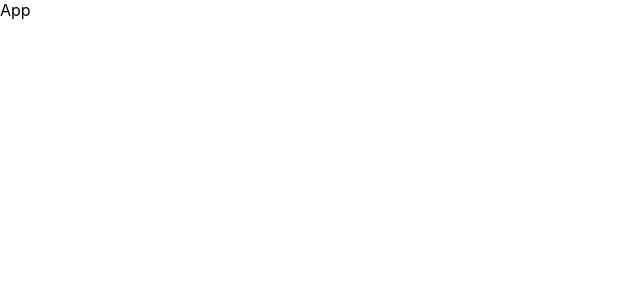
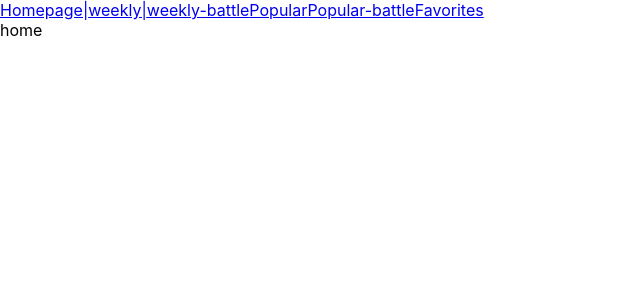
Before and after one commit to anitamayousse/react, a React (Create React App) app in the folder moovice/: page / in a window 1280 px wide. Shown: the top 300 px of the page, without its empty margins (0-640 px from the left). Built offline with nearby package versions, Linux system fonts and the light colour scheme.

Commit message:
added pages

```diff
--- a/moovice/src/App.js
+++ b/moovice/src/App.js
@@ -1,9 +1,35 @@
 import React, { Component } from 'react'
 
+import { BrowserRouter, Switch, Route, Link } from "react-router-dom";
+
+import Home from './pages/home'
+import Weekly from './pages/weekly'
+import WeeklyBattle from './pages/weeklybattle'
+import Popular from './pages/popular'
+import PopularBattle from './pages/popularbattle'
+import Favorites from './pages/favorites'
 export class App extends Component {
   render() {
     return (
-      <div>App</div>
+      <BrowserRouter>
+      <nav>
+        <Link to="/">Homepage|</Link>
+        <Link to="/weekly">weekly|</Link>
+        <Link to="/weeklybattle">weekly-battle</Link>
+        <Link to="/popular">Popular</Link>
+        <Link to="/popularbattle">Popular-battle</Link>
+        <Link to="/favorites">Favorites</Link>
+      </nav>
+
+      <Switch>
+        <Route exact path="/" component={Home} />
+        <Route exact path="/weekly" component={Weekly} />
+        <Route exact path="/weeklybattle" component={WeeklyBattle} />
+        <Route path="/popular" component={Popular} />
+        <Route path="/popularbattle" component={PopularBattle} />
+        <Route path="/favorites" component={Favorites} />
+      </Switch>
+    </BrowserRouter>
     )
   }
 }
--- /dev/null
+++ b/moovice/src/pages/favorites.js
@@ -0,0 +1,11 @@
+import React, { Component } from 'react'
+
+export class favorites extends Component {
+  render() {
+    return (
+      <div>favorites</div>
+    )
+  }
+}
+
+export default favorites
--- /dev/null
+++ b/moovice/src/pages/home.js
@@ -0,0 +1,11 @@
+import React, { Component } from 'react'
+
+export class home extends Component {
+  render() {
+    return (
+      <div>home</div>
+    )
+  }
+}
+
+export default home
--- /dev/null
+++ b/moovice/src/pages/popular.js
@@ -0,0 +1,11 @@
+import React, { Component } from 'react'
+
+export class popular extends Component {
+  render() {
+    return (
+      <div>popular</div>
+    )
+  }
+}
+
+export default popular
--- /dev/null
+++ b/moovice/src/pages/popularbattle.js
@@ -0,0 +1,11 @@
+import React, { Component } from 'react'
+
+export class popularbattle extends Component {
+  render() {
+    return (
+      <div>popular-battle</div>
+    )
+  }
+}
+
+export default popularbattle
--- /dev/null
+++ b/moovice/src/pages/weekly.js
@@ -0,0 +1,11 @@
+import React, { Component } from 'react'
+
+export class Weekly extends Component {
+  render() {
+    return (
+      <div>Weekly</div>
+    )
+  }
+}
+
+export default Weekly
```
Also changed, not shown: moovice/src/pages/weekly-battle.js (added, +11 -0 lines).
